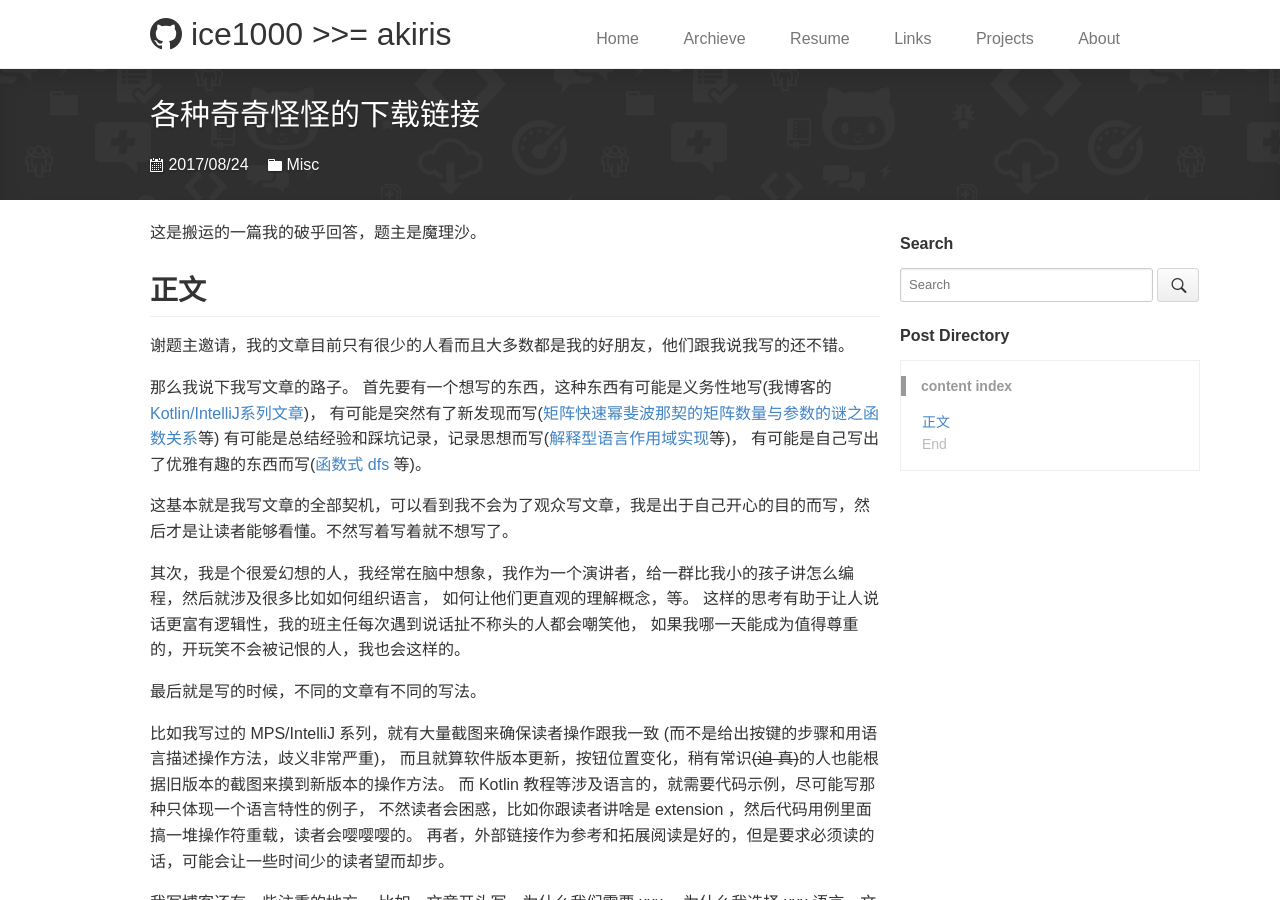
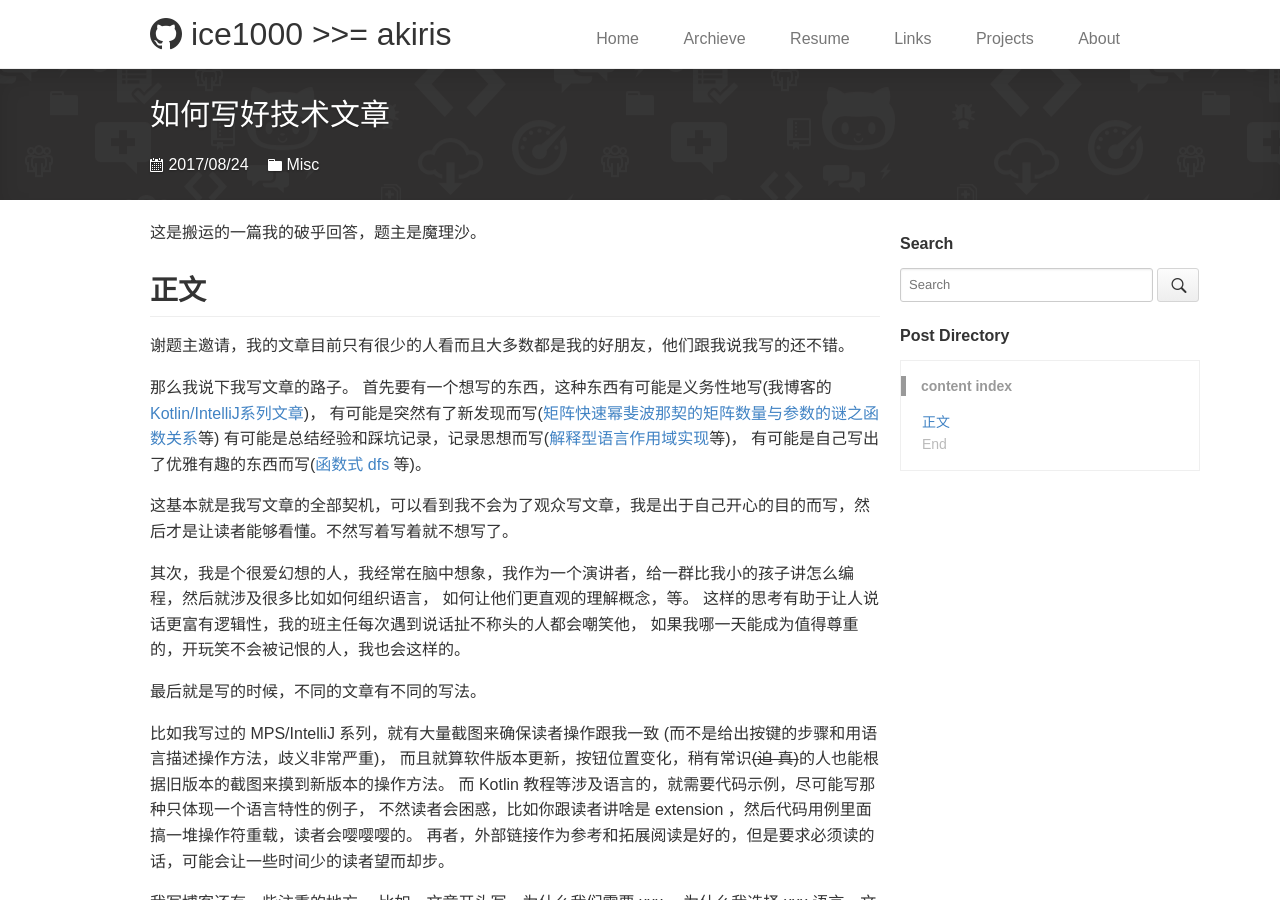
Before and after one commit to anqurvanillapy/ice1000.github.io, a Jekyll site: the page built from _posts/Misc/2017-8-24-HowToWriteTechArticle.md, in a window 1280 px wide and 900 px high. Built offline with Jekyll 4.4.1, drawn with Linux system fonts in a browser that asks for light colours.

Commit message:
fix-title

```diff
--- a/_posts/Misc/2017-8-24-HowToWriteTechArticle.md
+++ b/_posts/Misc/2017-8-24-HowToWriteTechArticle.md
@@ -1,10 +1,10 @@
 ---
 layout: post
-title: 各种奇奇怪怪的下载链接
+title: 如何写好技术文章
 category: Misc
 tags: Misc
 keywords: ice1000
-description: Things for downloading
+description: A zhihu answer
 ---
 
 这是搬运的一篇我的破乎回答，题主是魔理沙。
```
